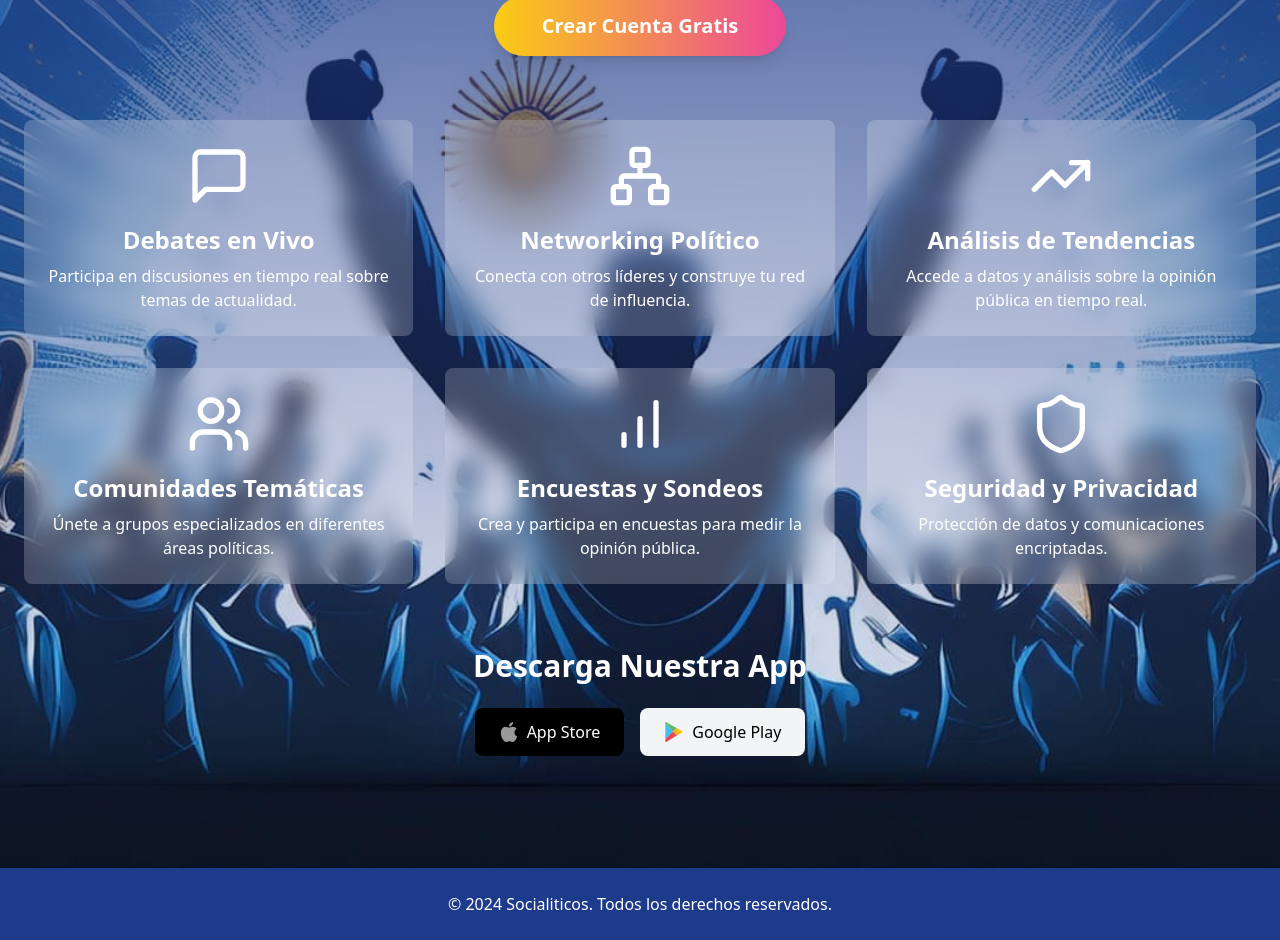
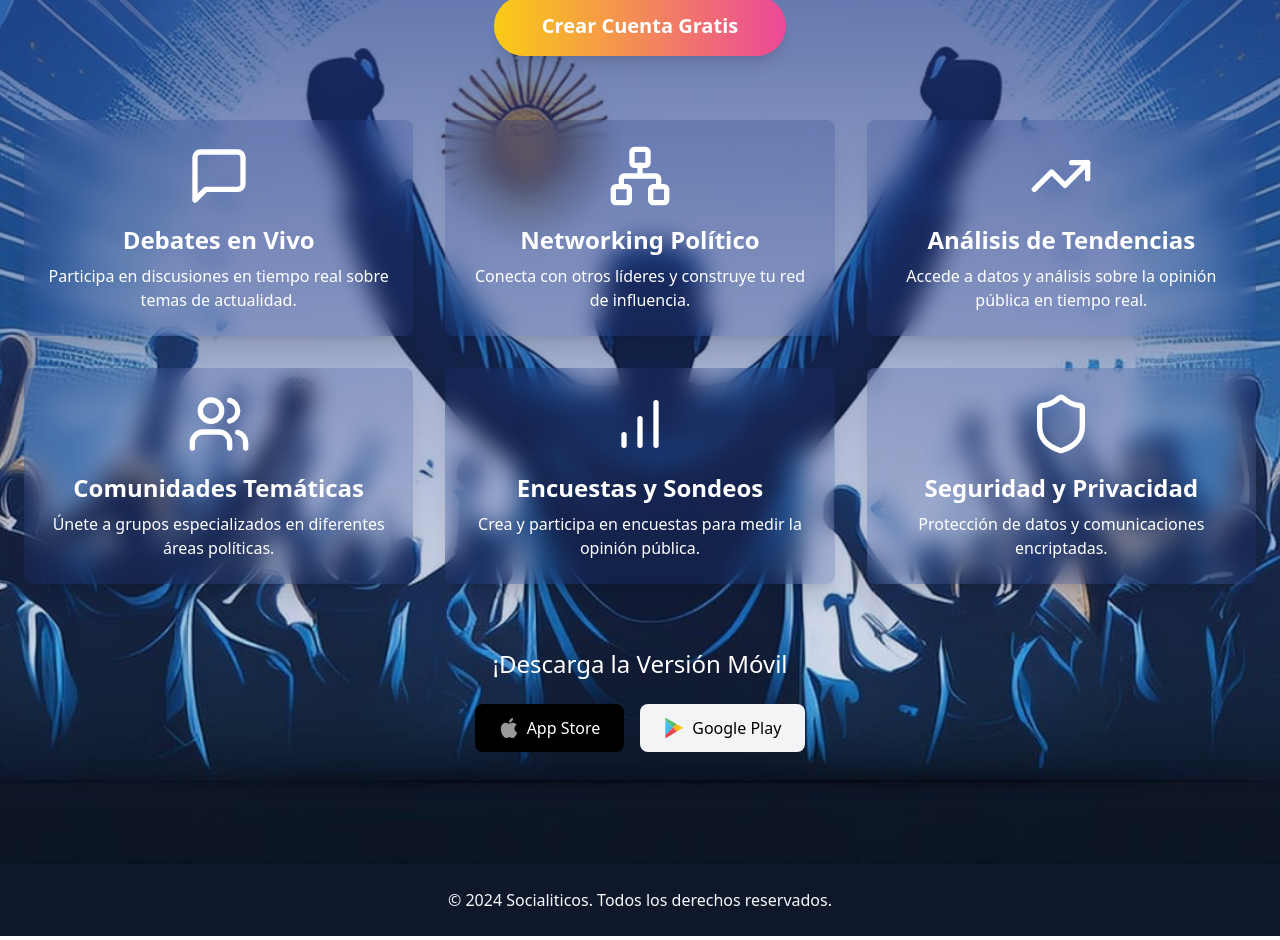
Before and after one commit to nelsondiego/socialiticos, a Next.js app: page / in a window 1280 px wide. Shown: the part 420-1360 px from the top of the page. Built offline with nearby package versions, Linux system fonts and the light colour scheme.

Commit message:
little change on landing

```diff
--- a/src/app/page.tsx
+++ b/src/app/page.tsx
@@ -11,7 +11,7 @@ export default function Home() {
             src="/fondo1.jpg"
             alt="Fondo político"
             layout="fill"
-            className="object-cover"
+            className="object-cover w-full h-auto"
             quality={70}
           />
           <div className="absolute inset-0 bg-gradient-to-b from-blue-900 via-blue-900/50 to-transparent"></div>
@@ -52,7 +52,7 @@ export default function Home() {
                 { icon: BarChart, title: "Encuestas y Sondeos", description: "Crea y participa en encuestas para medir la opinión pública." },
                 { icon: Shield, title: "Seguridad y Privacidad", description: "Protección de datos y comunicaciones encriptadas." },
               ].map((feature, index) => (
-                <div key={index} className="bg-white/20 p-4 sm:p-6 rounded-lg backdrop-blur-md">
+                <div key={index} className="bg-blue-900/20 p-4 sm:p-6 rounded-lg backdrop-blur-md  shadow-xl">
                   <feature.icon className="w-12 h-12 sm:w-16 sm:h-16 mx-auto mb-3 sm:mb-4 text-white" />
                   <h3 className="text-xl sm:text-2xl font-bold mb-2 text-white">{feature.title}</h3>
                   <p className="text-white text-sm sm:text-base">{feature.description}</p>
@@ -61,7 +61,7 @@ export default function Home() {
             </div>
 
             <div id="descargar" className="mb-12 sm:mb-16">
-              <h3 className="text-2xl sm:text-3xl font-bold mb-4 sm:mb-6 text-white">Descarga Nuestra App</h3>
+              <h3 className="text-xl sm:text-2xl  mb-4 sm:mb-6 text-white">¡Descarga la Versión Móvil</h3>
               <div className="flex flex-col sm:flex-row justify-center items-center space-y-4 sm:space-y-0 sm:space-x-4">
                 <a href="#" className="flex items-center bg-black text-white px-4 sm:px-6 py-2 sm:py-3 rounded-lg hover:bg-gray-800 transition w-full sm:w-auto">
                   <Image src="/apple-logo.svg" alt="Apple logo" width={20} height={20} className="mr-2" />
@@ -77,7 +77,7 @@ export default function Home() {
         </div>
       </div>
 
-      <footer className="bg-blue-900 text-white py-4 sm:py-6 text-center text-sm sm:text-base">
+      <footer className="bg-slate-900 text-slate-50 py-4 sm:py-6 text-center text-sm sm:text-base">
         <p>&copy; 2024 Socialiticos. Todos los derechos reservados.</p>
       </footer>
     </div>
```
